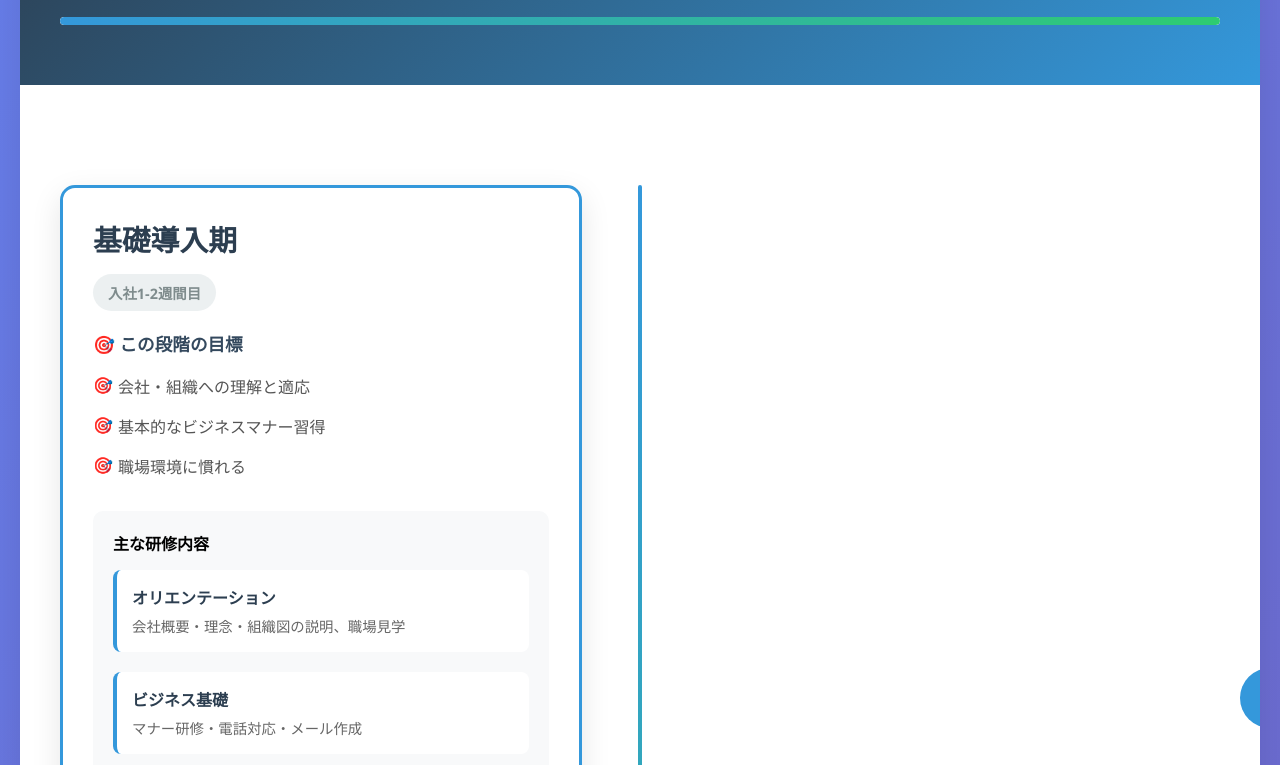
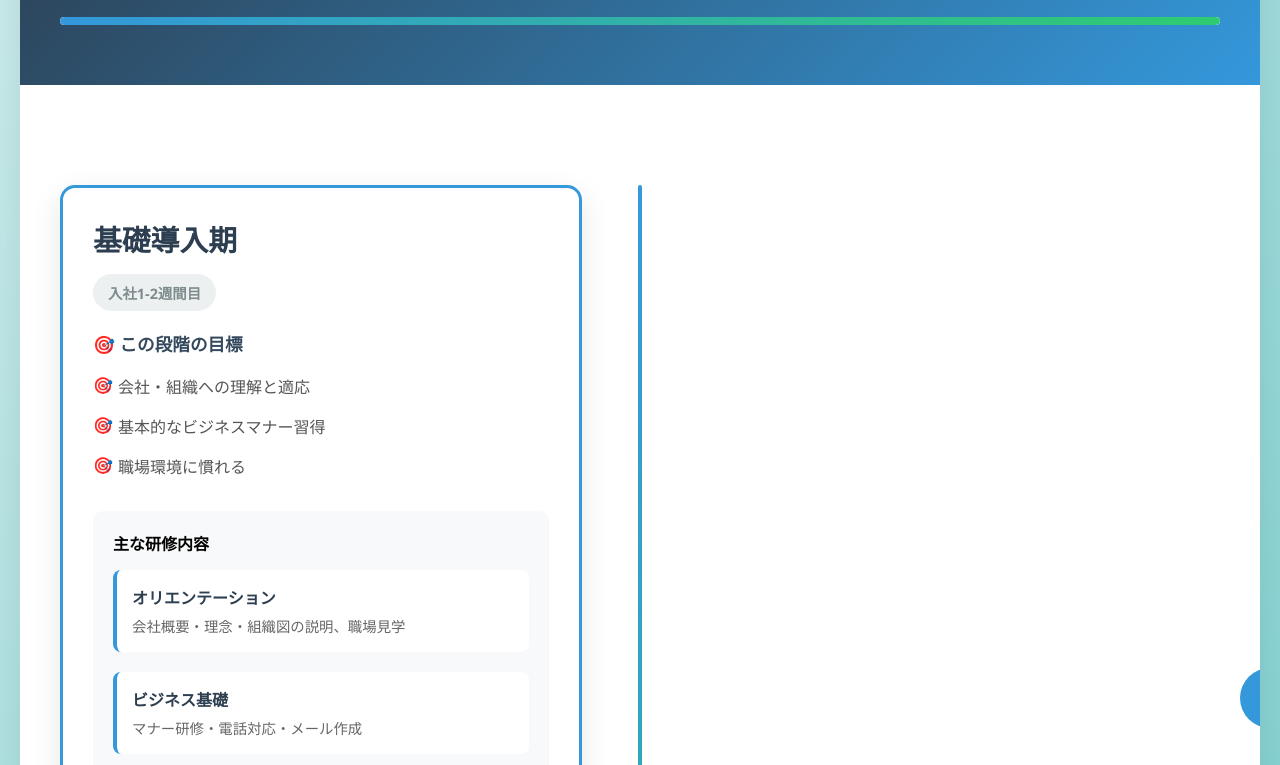
Before and after one commit to flYamamoto/ActiveLearningMaterials, a plain HTML site: page Roadmap.html in a window 1280 px wide. Shown: the part 159-924 px from the top of the page. Drawn offline with Linux system fonts and the light colour scheme.

Commit message:
change background color

```diff
--- a/Roadmap.html
+++ b/Roadmap.html
@@ -13,7 +13,8 @@
 
         body {
             font-family: 'Segoe UI', Tahoma, Geneva, Verdana, sans-serif;
-            background: linear-gradient(135deg, #667eea 0%, #764ba2 100%);
+            /* background: linear-gradient(135deg, #667eea 0%, #764ba2 100%); */
+            background: linear-gradient(135deg, #ceeded 0%, #08a3a3 100%);
             min-height: 100vh;
             padding: 20px;
         }
```
Also changed, not shown: StudyingFlowchart.html (+2 -1 lines).
